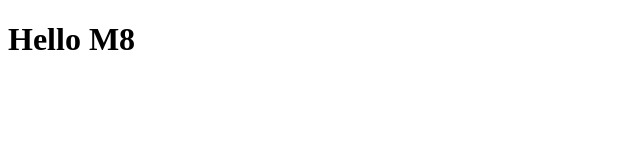
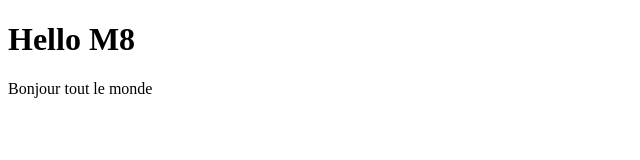
Before and after one commit to mohammad-rashidi/demo-repo, a plain HTML site: page index.html in a window 1280 px wide. Shown: the whole page, without its empty margins (0-640 px from the left). Drawn offline with Linux system fonts and the light colour scheme.

Commit message:
added p tag to html

```diff
--- a/index.html
+++ b/index.html
@@ -8,6 +8,7 @@
 </head>
 <body>
     <h1>Hello M8</h1>
+    <p>Bonjour tout le monde</p>
 
 </body>
 </html>
```
